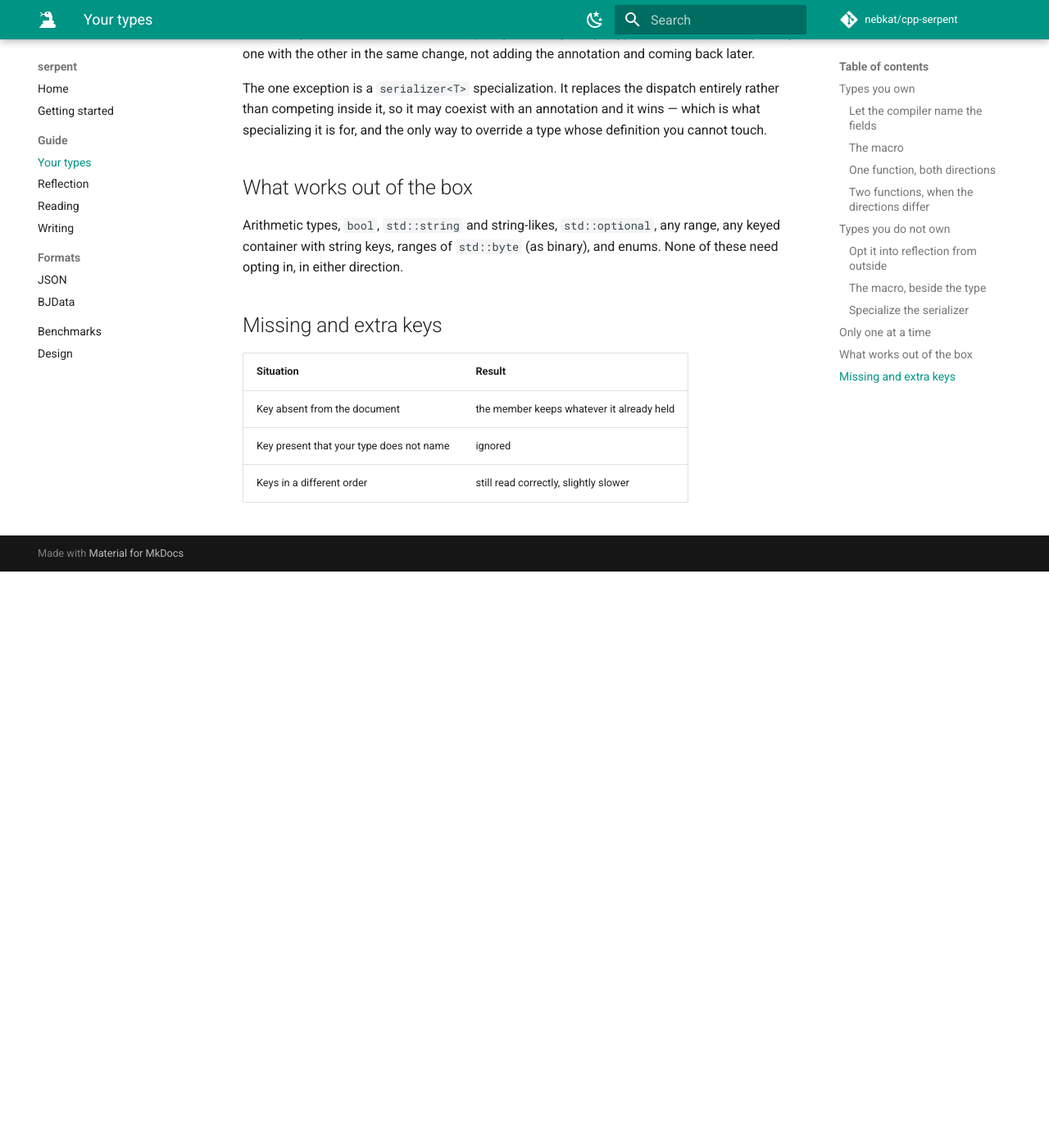
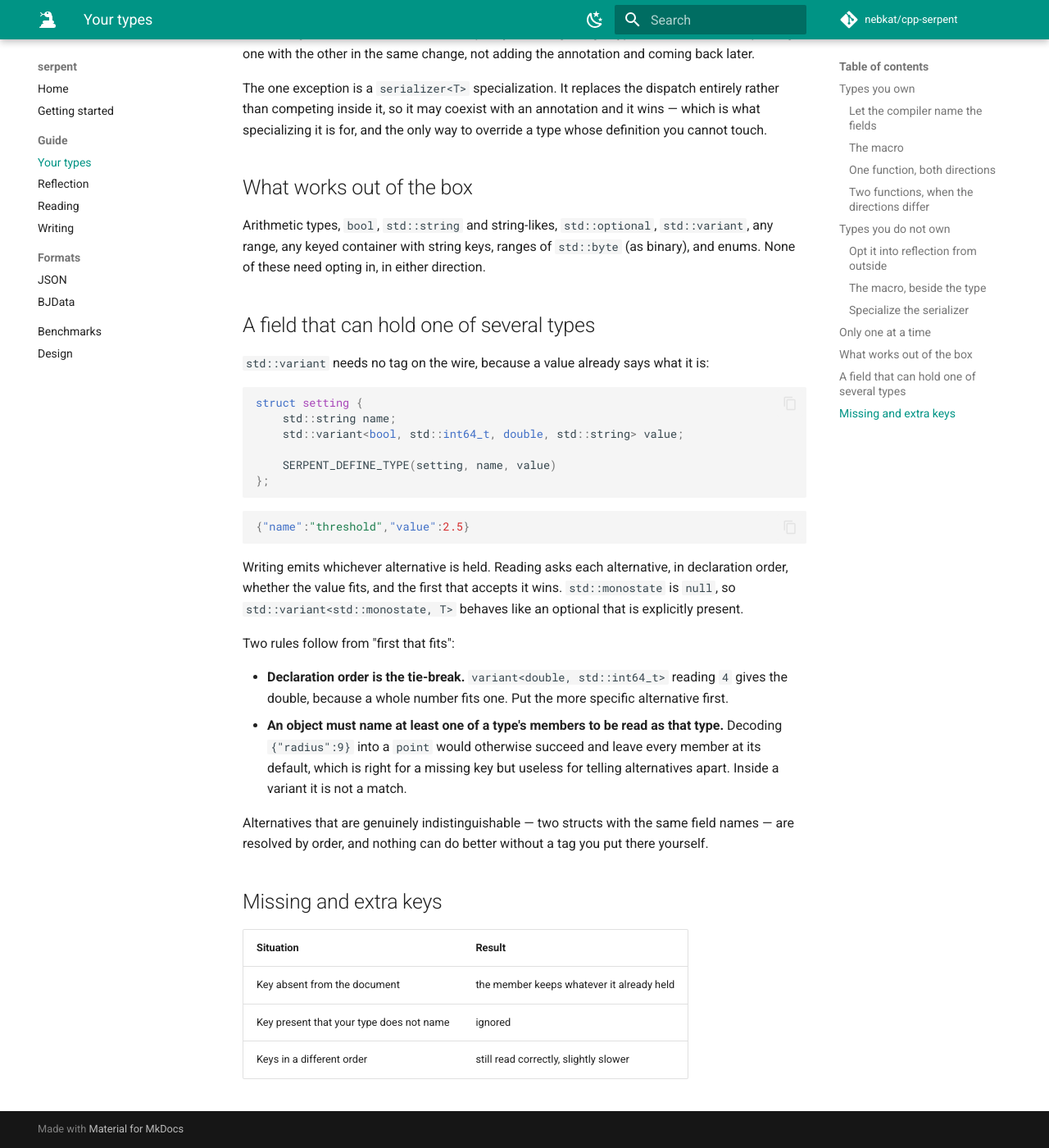
Before and after one commit to nebkat/cpp-serpent, an MkDocs documentation site: the page built from docs/types.md, in a window 1280 px wide and 1400 px high, scrolled down 3191 px. Shown: the whole window at 82% size. Built offline with MkDocs 1.6.1 and Material for MkDocs 9.7.7, drawn with Linux system fonts in a browser that asks for light colours; comment, search, counter and statistics services are not loaded; before the commit the page ends 3888 px from its top, so only the background shows below that.

Commit message:
feat(serializer): Support std::variant, untagged
A struct field that can hold one of several types did not compile at all. It needs
no tag on the wire: a value already says what it is, so writing emits whichever
alternative is held and reading asks each one, in declaration order, whether the
value fits.

std::monostate is null, which makes variant<monostate, T> the explicitly-present
optional.

Trial decoding needed one guard to be worth anything. An object with none of a
type's keys decodes to a default-constructed value and reports success, which is
what "a missing key keeps its value" means and is right on its own - but it made
every struct match every other, so variant<point, circle> holding a circle came
back as a point. Inside a variant an object now has to name at least one of the
type's members to be read as that type, which separates alternatives by their
field names rather than by their order.

Order still decides where two alternatives genuinely both fit: variant<double,
int64_t> reading 4 gives the double. Documented rather than guessed at.

````diff
--- a/docs/types.md
+++ b/docs/types.md
@@ -163,9 +163,42 @@ touch.
 
 ## What works out of the box
 
-Arithmetic types, `bool`, `std::string` and string-likes, `std::optional`, any range, any
-keyed container with string keys, ranges of `std::byte` (as binary), and enums. None of these
-need opting in, in either direction.
+Arithmetic types, `bool`, `std::string` and string-likes, `std::optional`, `std::variant`, any
+range, any keyed container with string keys, ranges of `std::byte` (as binary), and enums. None
+of these need opting in, in either direction.
+
+## A field that can hold one of several types
+
+`std::variant` needs no tag on the wire, because a value already says what it is:
+
+```cpp
+struct setting {
+    std::string name;
+    std::variant<bool, std::int64_t, double, std::string> value;
+
+    SERPENT_DEFINE_TYPE(setting, name, value)
+};
+```
+
+```json
+{"name":"threshold","value":2.5}
+```
+
+Writing emits whichever alternative is held. Reading asks each alternative, in declaration
+order, whether the value fits, and the first that accepts it wins. `std::monostate` is `null`,
+so `std::variant<std::monostate, T>` behaves like an optional that is explicitly present.
+
+Two rules follow from "first that fits":
+
+- **Declaration order is the tie-break.** `variant<double, std::int64_t>` reading `4` gives the
+  double, because a whole number fits one. Put the more specific alternative first.
+- **An object must name at least one of a type's members to be read as that type.** Decoding
+  `{"radius":9}` into a `point` would otherwise succeed and leave every member at its default,
+  which is right for a missing key but useless for telling alternatives apart. Inside a variant
+  it is not a match.
+
+Alternatives that are genuinely indistinguishable — two structs with the same field names — are
+resolved by order, and nothing can do better without a tag you put there yourself.
 
 ## Missing and extra keys
 
````
Also changed, not shown: 5 other files.
